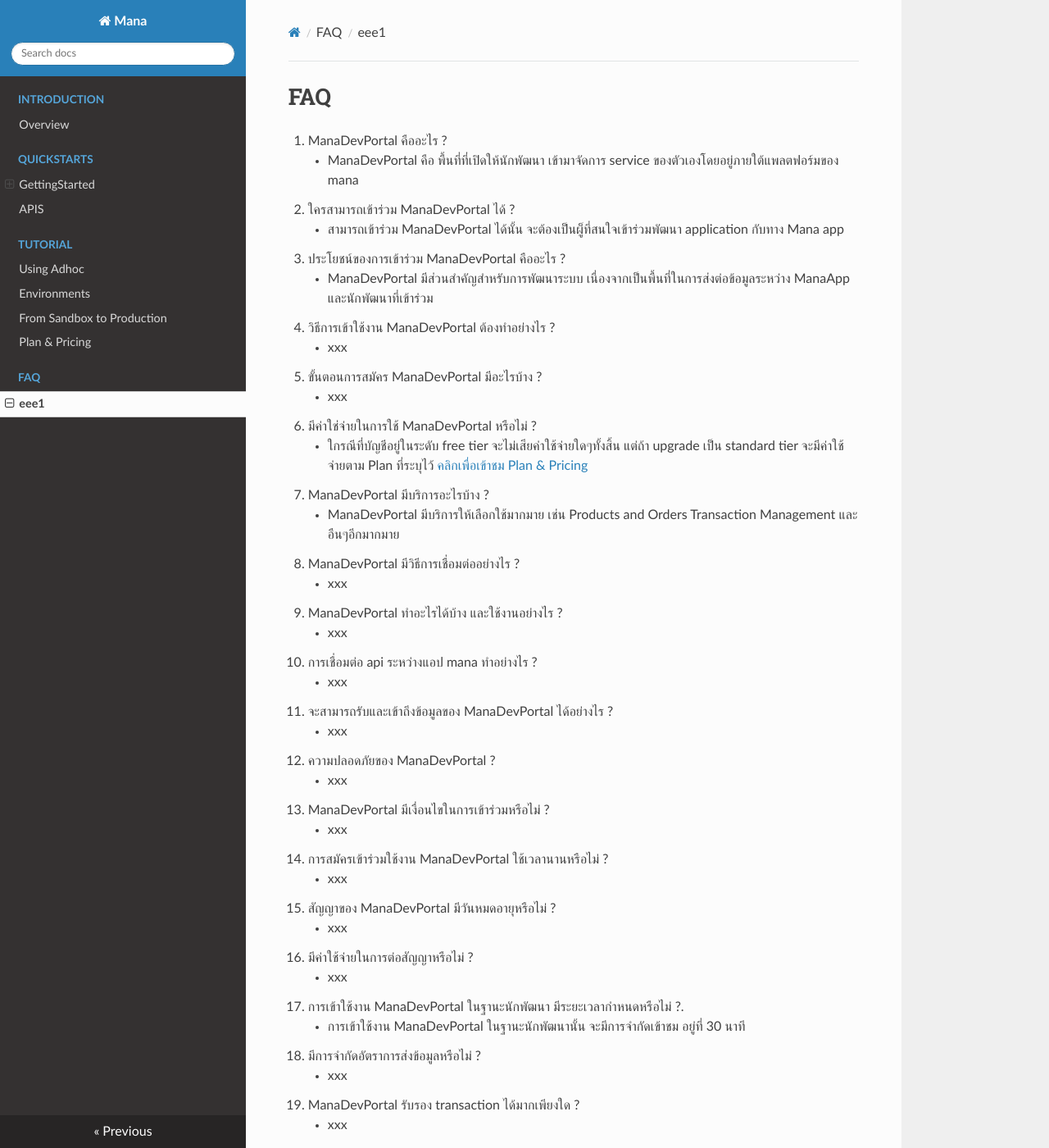
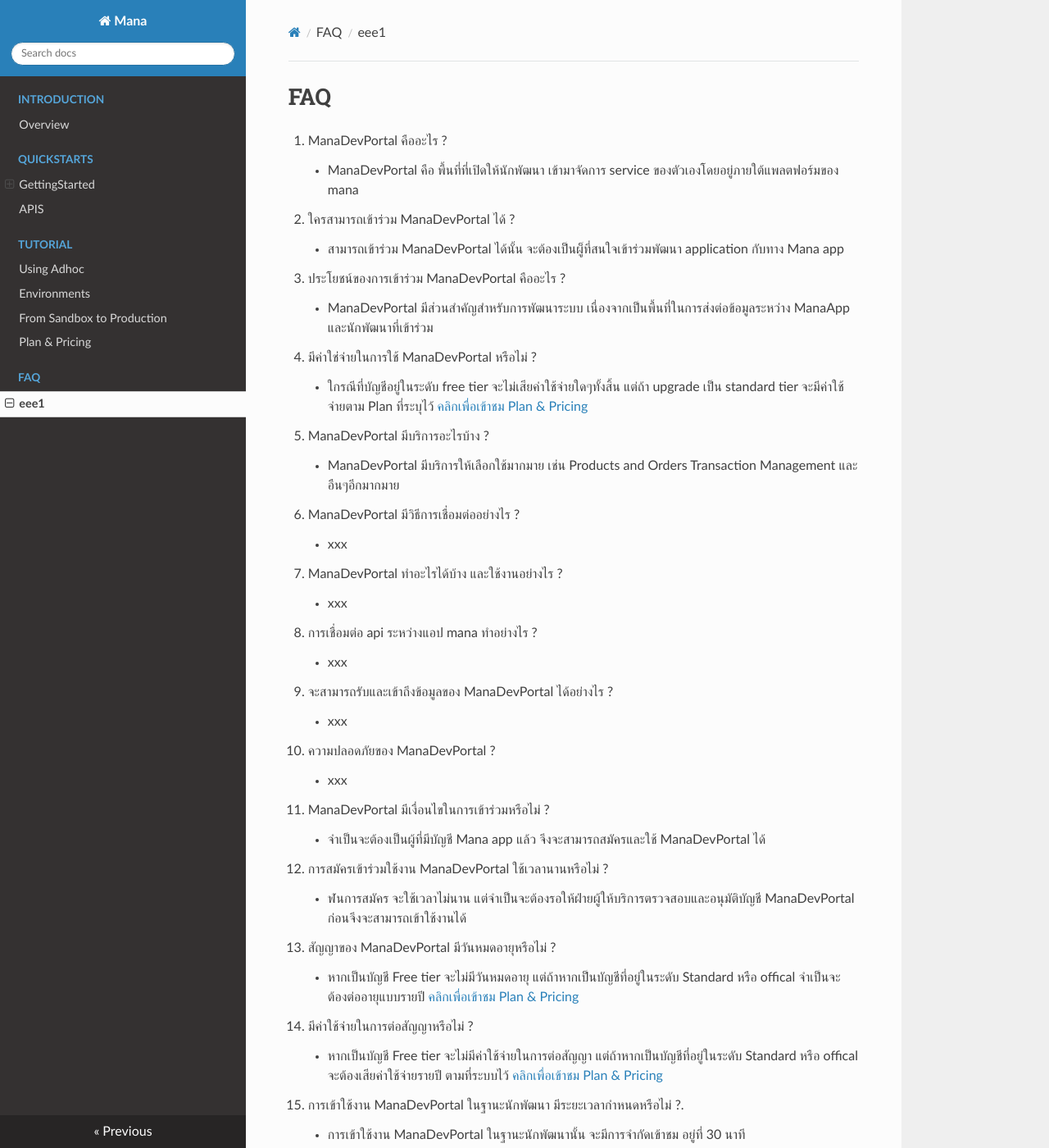
Before and after one commit to group-thes/doc-mana-dev, an MkDocs documentation site: the page built from docs/FAQ/faq.md, in a window 1280 px wide and 1400 px high. Shown: the whole window at 82% size. Built offline with MkDocs 1.6.1, drawn with Linux system fonts in a browser that asks for light colours; nearby versions of some CDN libraries.

Commit message:
added content in FAQ page

```diff
--- a/docs/FAQ/faq.md
+++ b/docs/FAQ/faq.md
@@ -1,40 +1,52 @@
 # FAQ
 
 1. ManaDevPortal คืออะไร ?
-    -   ManaDevPortal  คือ  พื้นที่ที่เปิดให้นักพัฒนา เข้ามาจัดการ service ของตัวเองโดยอยู่ภายใต้แพลตฟอร์มของ mana
+    - ManaDevPortal  คือ  พื้นที่ที่เปิดให้นักพัฒนา เข้ามาจัดการ service ของตัวเองโดยอยู่ภายใต้แพลตฟอร์มของ mana
+
 2. ใครสามารถเข้าร่วม ManaDevPortal ได้ ?
-    -   สามารถเข้าร่วม ManaDevPortal ได้นั้น จะต้องเป็นผู็ที่สนใจเข้าร่วมพัฒนา application กับทาง Mana app
+    - สามารถเข้าร่วม ManaDevPortal ได้นั้น จะต้องเป็นผู็ที่สนใจเข้าร่วมพัฒนา application กับทาง Mana app
+
 3. ประโยชน์ของการเข้าร่วม ManaDevPortal   คืออะไร ?
-    -   ManaDevPortal มีส่วนสำคัญสำหรับการพัฒนาระบบ เนื่องจากเป็นพื้นที่ในการส่งต่อข้อมูลระหว่าง ManaApp และนักพัฒนาที่เข้าร่วม
-4. วิธีการเข้าใช้งาน ManaDevPortal  ต้องทำอย่างไร ?
-    -   xxx
-5. ขั้นตอนการสมัคร ManaDevPortal  มีอะไรบ้าง ?
-    -   xxx
-6. มีค่าใช่จ่ายในการใช้ ManaDevPortal  หรือไม่ ?
-    -   ใกรณีที่บัญชีอยู่ในระดับ free tier จะไม่เสียค่าใช้จ่ายใดๆทั้งสิ้น แต่ถ้า upgrade เป็น standard tier จะมีค่าใช้จ่ายตาม Plan ที่ระบุไว้ [คลิกเพื่อเข้าชม Plan & Pricing ](https://mana-sand-portal.developer.azure-api.net "Link To sandbox")
-7. ManaDevPortal  มีบริการอะไรบ้าง ?
-    -   ManaDevPortal มีบริการให้เลือกใช้มากมาย เช่น Products and Orders Transaction Management และอืนๆอีกมากมาย
-8. ManaDevPortal  มีวิธีการเชื่อมต่ออย่างไร ?
-    -   xxx
-9. ManaDevPortal ทำอะไรได้บ้าง และใช้งานอย่างไร ?
-    -   xxx
-10. การเชื่อมต่อ api ระหว่างแอป mana ทำอย่างไร ?
-    -   xxx
-11. จะสามารถรับและเข้าถึงข้อมูลของ ManaDevPortal ได้อย่างไร ?
-    -   xxx
-12. ความปลอดภัยของ ManaDevPortal ?
-    -   xxx
-13. ManaDevPortal มีเงื่อนไขในการเข้าร่วมหรือไม่ ?
-    -   xxx
-14. การสมัครเข้าร่วมใช้งาน ManaDevPortal ใช้เวลานานหรือไม่ ?
-    -   xxx
-15. สัญญาของ ManaDevPortal มีวันหมดอายุหรือไม่ ?
-    -   xxx
-16. มีค่าใช้จ่ายในการต่อสัญญาหรือไม่ ?
-    -   xxx
-17. การเข้าใช้งาน ManaDevPortal ในฐานะนักพัฒนา มีระยะเวลากำหนดหรือไม่ ?.
-    -   การเข้าใช้งาน ManaDevPortal ในฐานะนักพัฒนานั้น จะมีการจำกัดเข้าชม อยู่ที่ 30 นาที
-18. มีการจำกัดอัตราการส่งข้อมูลหรือไม่ ?
-    -   xxx
-19. ManaDevPortal รับรอง transaction ได้มากเพียงใด ?
-    -   xxx
+    - ManaDevPortal มีส่วนสำคัญสำหรับการพัฒนาระบบ เนื่องจากเป็นพื้นที่ในการส่งต่อข้อมูลระหว่าง ManaApp และนักพัฒนาที่เข้าร่วม
+
+4. มีค่าใช่จ่ายในการใช้ ManaDevPortal  หรือไม่ ?
+    - ใกรณีที่บัญชีอยู่ในระดับ free tier จะไม่เสียค่าใช้จ่ายใดๆทั้งสิ้น แต่ถ้า upgrade เป็น standard tier จะมีค่าใช้จ่ายตาม Plan ที่ระบุไว้ [คลิกเพื่อเข้าชม Plan & Pricing](https://mana-sand-portal.developer.azure-api.net "Link To sandbox")
+
+5. ManaDevPortal  มีบริการอะไรบ้าง ?
+    - ManaDevPortal มีบริการให้เลือกใช้มากมาย เช่น Products and Orders Transaction Management และอืนๆอีกมากมาย
+
+6. ManaDevPortal  มีวิธีการเชื่อมต่ออย่างไร ?
+    - xxx
+
+7. ManaDevPortal ทำอะไรได้บ้าง และใช้งานอย่างไร ?
+    - xxx
+
+8. การเชื่อมต่อ api ระหว่างแอป mana ทำอย่างไร ?
+    - xxx
+
+9. จะสามารถรับและเข้าถึงข้อมูลของ ManaDevPortal ได้อย่างไร ?
+    - xxx
+
+10. ความปลอดภัยของ ManaDevPortal ?
+    - xxx
+
+11. ManaDevPortal มีเงื่อนไขในการเข้าร่วมหรือไม่ ?
+    - จำเป็นจะต้องเป็นผู้ที่มีบัญชี Mana app แล้ว จึงจะสามารถสมัครและใช้ ManaDevPortal ได้
+
+12. การสมัครเข้าร่วมใช้งาน ManaDevPortal ใช้เวลานานหรือไม่ ?
+    - ฬนการสมัคร จะใช้เวลาไม่นาน แต่จำเป็นจะต้องรอให้ฝ่ายผู้ให้บริการตรวจสอบและอนุมัติบัญชี ManaDevPortal ก่อนจึงจะสามารถเข้าใช้งานได้
+
+13. สัญญาของ ManaDevPortal มีวันหมดอายุหรือไม่ ?
+    - หากเป็นบัญชี Free tier จะไม่มีวันหมดอายุ แต่ถ้าหากเป็นบัญชีที่อยู่ในระดับ Standard หรือ offical จำเป็นจะต้องต่ออายุแบบรายปี [คลิกเพื่อเข้าชม Plan & Pricing](https://mana-sand-portal.developer.azure-api.net "Link To sandbox")
+
+14. มีค่าใช้จ่ายในการต่อสัญญาหรือไม่ ?
+    - หากเป็นบัญชี Free tier จะไม่มีค่าใช้จ่ายในการต่อสัญญา แต่ถ้าหากเป็นบัญชีที่อยู่ในระดับ Standard หรือ offical จะต้องเสียค่าใช้จ่ายรายปี ตามที่ระบบไว้ [คลิกเพื่อเข้าชม Plan & Pricing](https://mana-sand-portal.developer.azure-api.net "Link To sandbox")
+
+15. การเข้าใช้งาน ManaDevPortal ในฐานะนักพัฒนา มีระยะเวลากำหนดหรือไม่ ?.
+    - การเข้าใช้งาน ManaDevPortal ในฐานะนักพัฒนานั้น จะมีการจำกัดเข้าชม อยู่ที่ 30 นาที
+
+16. มีการจำกัดอัตราการส่งข้อมูลหรือไม่ ?
+    - xxx
+
+17. ManaDevPortal รับรอง transaction ได้มากเพียงใด ?
+    - xxx
```
